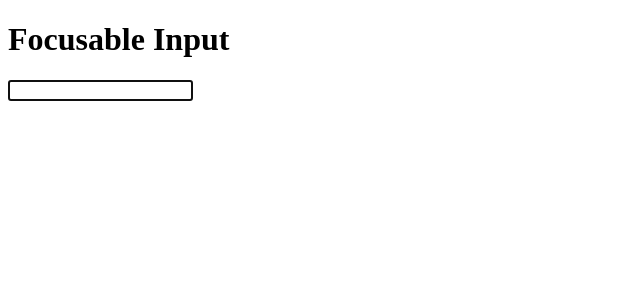
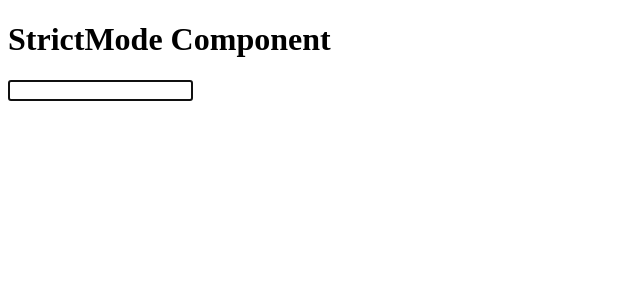
Before and after one commit to RobiChiri/React, a React (Vite) app in the folder vite-project/: page / in a window 1280 px wide. Shown: the top 300 px of the page, without its empty margins (0-640 px from the left). Built offline with nearby package versions, Linux system fonts and the light colour scheme.

Commit message:
esercizio-24

```diff
--- a/vite-project/src/App.jsx
+++ b/vite-project/src/App.jsx
@@ -7,7 +7,9 @@
 // import { InteractiveWelcome } from "./InteractiveWelcome";
 // import { Login } from "./Login";
 // import { UncontrolledForm } from "./UncontrolledForm";
-import { FocusableInput } from "./FocusableInput";
+// import { FocusableInput } from "./FocusableInput";
+import { StrictModeComponent } from "./StrictModeComponent";
+import { StrictMode } from "react";
 
 export function App() {
   // function handleButtonClick() {
@@ -29,7 +31,10 @@ export function App() {
       <InteractiveWelcome />
       <Login onLogin={onLogin} />
       <UncontrolledForm /> */}
-      <FocusableInput />
+      {/* <FocusableInput /> */}
+      <StrictMode>
+        <StrictModeComponent />
+      </StrictMode>
     </div>
   );
 }
--- /dev/null
+++ b/vite-project/src/StrictModeComponent.jsx
@@ -0,0 +1,22 @@
+import { useEffect, useRef } from "react";
+
+export function StrictModeComponent() {
+  const inputRef = useRef(null);
+  const mountedRef = useRef(false);
+
+  useEffect(() => {
+    if (!mountedRef.current) {
+      mountedRef.current = true;
+      console.log("Component mounted for the first time");
+    }
+
+    inputRef.current?.focus();
+  }, []);
+
+  return (
+    <div>
+      <h1>StrictMode Component</h1>
+      <input name="username" ref={inputRef} />
+    </div>
+  );
+}
```
